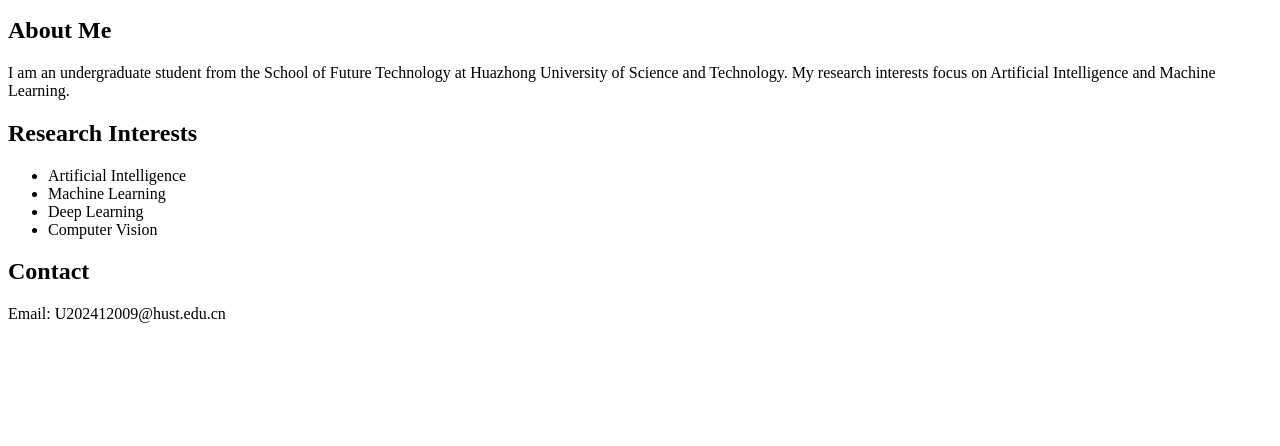
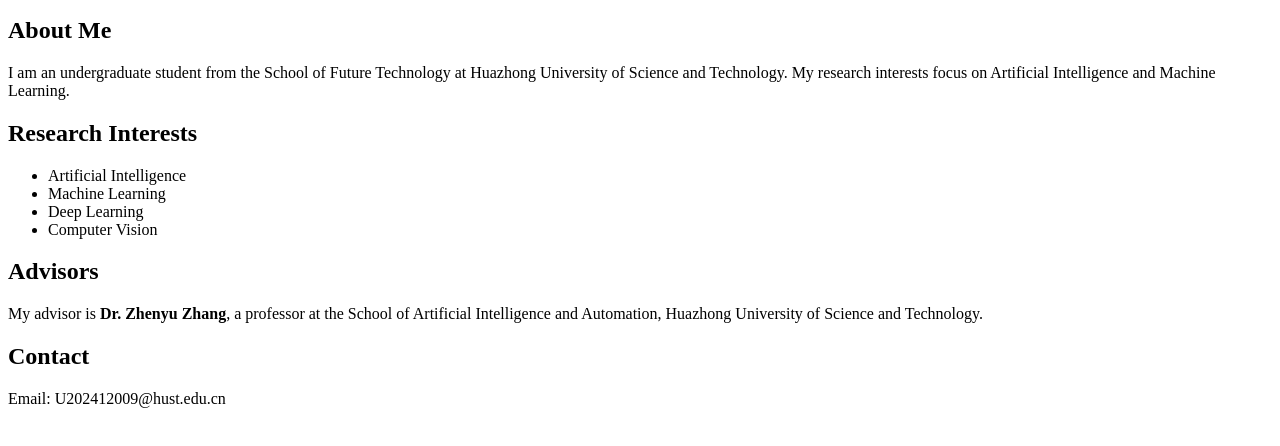
Before and after one commit to lay-fun/lay-fun.github.io, a plain HTML site: page index.html in a window 1280 px wide. Shown: the part 164-610 px from the top of the page. Drawn offline with Linux system fonts and the light colour scheme.

Commit message:
Update index.html

```diff
--- a/index.html
+++ b/index.html
@@ -31,6 +31,11 @@
 <li>Computer Vision</li>
 </ul>
 
+<h2>Advisors</h2>
+<p>
+My advisor is <strong>Dr. Zhenyu Zhang</strong>, a professor at the School of Artificial Intelligence and Automation, Huazhong University of Science and Technology.
+</p>
+
 <h2>Contact</h2>
 <p>Email: U202412009@hust.edu.cn</p>
 
```
